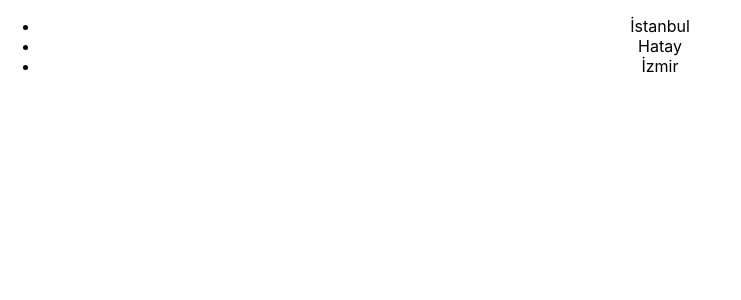
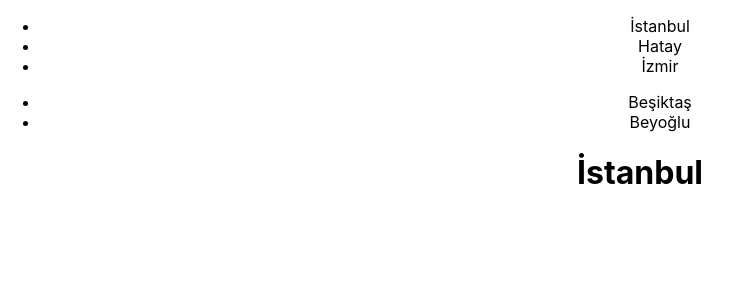
Before and after one commit to AliCakirer/dropdown, a React (Create React App) app: page / in a window 1280 px wide. Both pictures are taken after a click on the item "İstanbul". Shown: the top 300 px of the page, without its empty margins (0-741 px from the left). Built offline with nearby package versions, Linux system fonts and the light colour scheme.

Commit message:
fonksiyonlar tamamlandı doğru çalışıyor

```diff
--- a/src/components/box/index.js
+++ b/src/components/box/index.js
@@ -5,12 +5,13 @@
 
     render() {
         const dataList = this.props.data.map((element) =>
-            <li key={element.name} onClick={this.props.handleClick} value={element} id={element.name}>{element.name}</li>
+            <li key={element.name} onClick={()=>this.props.handleClick(element)} value={element} id={element.name}>{element.name}</li>
 
         );
 
         return (
             <div>
+
                 <ul>{dataList}</ul>
             </div>
         )
--- a/src/components/dropdown/index.js
+++ b/src/components/dropdown/index.js
@@ -6,40 +6,62 @@
         this.state = {
             data : this.props.data,
             selectedCity: null,
-            selectedDistrict: null
+            selectedDistrict: null,
+            selectedNeighbor:null
         }
         this.selectCity = this.selectCity.bind(this)
         this.selectDistrict = this.selectDistrict.bind(this)
+        this.selectNeighbor = this.selectNeighbor.bind(this)
     }
 
-    selectCity(event) {
-        this.setState = ({
-            selectedCity: event.target.value
+    selectCity(item) {
+    //    console.log(item.name)
+        this.setState ({
+            selectedCity:item,
+            selectedDistrict:null,
+            selectedNeighbor:null
         })
     }
-    selectDistrict(event) {
-        this.setState = ({
-            selectedDistrict: event.target.value
+    selectDistrict(item) {
+        this.setState({
+            selectedDistrict:item,
+            selectedNeighbor:null
+        })
+    }
+    selectNeighbor(item){
+        this.setState({
+            selectedNeighbor:item
         })
     }
 
 
     render() {
+        console.log(this.state.selectedCity)
         return (
             <div>
                 <Box
                     handleClick={this.selectCity}
                     data={this.state.data}
                 />
-                {this.selectedCity
-                    &&
-                    <Box
+                {this.state.selectedCity === null
+                 ? null
+                 :  <Box
                         handleClick={this.selectDistrict}
                         data={this.state.selectedCity.subElement}
+                    />}
 
-                    />}
-                    {this.state.selectedCity && <h1>{this.state.selectedCity.name}</h1>}
-                    {this.state.selectedDistrict && <h1>{this.state.selectedDistrict.name}</h1>}
+
+                {this.state.selectedDistrict === null
+                ? null
+                :<Box
+                        handleClick={this.selectNeighbor}
+                        data = {this.state.selectedDistrict.subElement}
+                />}
+                {this.state.selectedCity && <h1>{this.state.selectedCity.name}</h1>}
+                {this.state.selectedDistrict && <h1>{this.state.selectedDistrict.name}</h1>}
+                {this.state.selectedNeighbor && <h4>{this.state.selectedNeighbor.name}</h4>}
+
+
             </div>
 
         )
```
